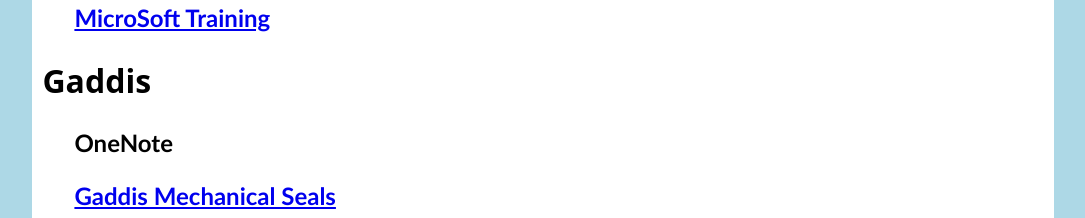
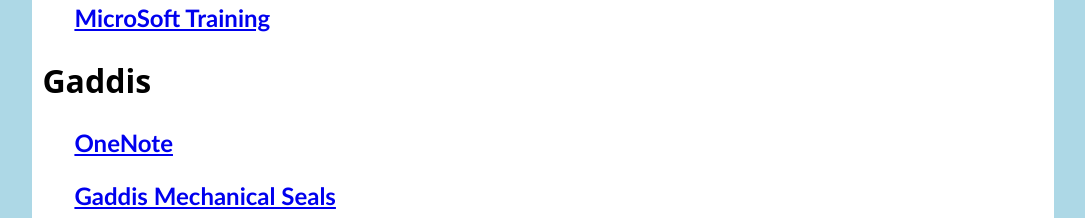
Before and after one commit to OwenHeritageHHI/portal, a plain HTML site: page index.html in a window 1280 px wide. Shown: the part 1220-1438 px from the top of the page, without its empty margins (97-1182 px from the left). Drawn offline with Linux system fonts and the light colour scheme.

Commit message:
update
Correct OneNote Link

```diff
--- a/index.html
+++ b/index.html
@@ -33,7 +33,7 @@
         <h3><a href="https://www.udemy.com/home/my-courses/learning/" target="_blank">Udemy - My Learning</a></h3>
         <h3><a href="https://learn.microsoft.com/en-us/training/?wt.mc_id=rmskilling_learn_welcome_email_gdc" target="_blank">MicroSoft Training</a></h3>
         <h2>Gaddis</h2>
-        <h3><a href="https://gaddisinc-my.sharepoint.com/personal/lowen_gaddisinc_com/_layouts/15/Doc.aspx?sourcedoc={4a0c5001-0c53-4506-a231-6217758e16fd}&action=edit&wd=target%28main.one%7Cb364b79e-b766-4954-82b6-d38d2a3944b9%2FBills%7Ccbcccbe5-cb47-4383-a3cb-1bd14c233f99%2F%29&wdorigin=NavigationUrl" target="_blank"></a>OneNote</h3>
+        <h3><a href="https://gaddisinc-my.sharepoint.com/personal/lowen_gaddisinc_com/_layouts/15/Doc.aspx?sourcedoc={4a0c5001-0c53-4506-a231-6217758e16fd}&action=edit&wd=target%28main.one%7Cb364b79e-b766-4954-82b6-d38d2a3944b9%2FBills%7Ccbcccbe5-cb47-4383-a3cb-1bd14c233f99%2F%29&wdorigin=NavigationUrl" target="_blank">OneNote</a></h3>
         <h3><a href="https://gaddismechanicalseals.com/" target="_blank">Gaddis Mechanical Seals</a></h3>
         <h3><a href="https://my.splashtop.com/computers" target="_blank">SplashTop</a></h3>
         <h3><a href="http://192.168.0.131:5000/#/signin" target="_blank">NAS 1</a></h3>
```
